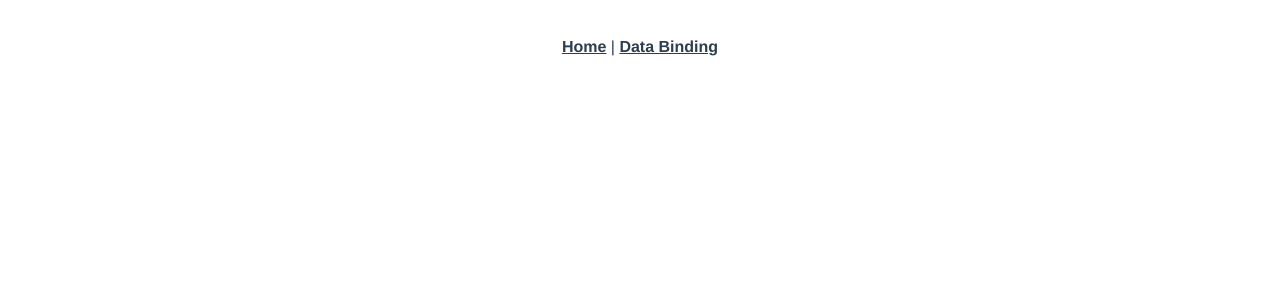
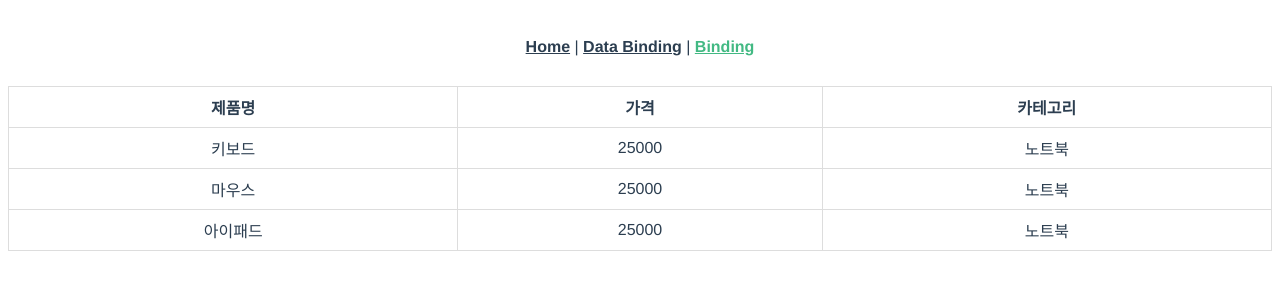
Before and after one commit to kyeongmin21/vue-project, a Vue app: page /vFor in a window 1280 px wide. Before the commit this address had no page. Shown: the top 300 px of the page. Built offline with nearby package versions, Linux system fonts and the light colour scheme.

Commit message:
리스트 랜더링 (v-for)

```diff
--- a/src/App.vue
+++ b/src/App.vue
@@ -1,7 +1,8 @@
 <template>
   <div id="nav">
     <router-link to="/">Home</router-link> |
-    <router-link to="/DataBinding">Data Binding</router-link>
+    <router-link to="/DataBinding">Data Binding</router-link> |
+    <router-link to="/vFor">Binding</router-link>
   </div>
   <router-view/>
 </template>
--- a/src/router/index.js
+++ b/src/router/index.js
@@ -19,6 +19,11 @@ const routes = [
     path: '/dataBinding',
     name: 'DataBinding',
     component: () => import(/* webpackChunkName: "dataBinding" webpackPrefetch: true */ '@/views/DataBinding.vue')
+  },
+  {
+    path: '/vFor',
+    name: 'Vfor',
+    component: () => import(/* webpackChunkName: "vFor" webpackPrefetch: true */ '@/views/Vfor.vue')
   }
 ]
 
--- a/src/views/DataBinding.vue
+++ b/src/views/DataBinding.vue
@@ -44,6 +44,7 @@
 
     <!-- 속성 -->
     <img :src="imgSrc" alt="img">
+
   </div>
 </template>
 
--- /dev/null
+++ b/src/views/Vfor.vue
@@ -0,0 +1,46 @@
+<template>
+  <div>
+    <!-- v-for -->
+    <table>
+      <thead>
+        <tr>
+          <th>제품명</th>
+          <th>가격</th>
+          <th>카테고리</th>
+        </tr>
+      </thead>
+      <tbody>
+        <tr v-for="(product, i) in productList" :key="i">
+          <td>{{ product.name}}</td>
+          <td>{{ product.price}}</td>
+          <td>{{ product.category}}</td>
+        </tr>
+      </tbody>
+    </table>
+
+  </div>
+</template>
+
+<script>
+export default {
+  name: 'vFor',
+  components: {},
+  data () {
+    return {
+      productList: [
+        { name: '키보드', price: 25000, category: '노트북' },
+        { name: '마우스', price: 25000, category: '노트북' },
+        { name: '아이패드', price: 25000, category: '노트북' }
+      ]
+    }
+  },
+  computed: {},
+  watch: {},
+  methods: {}
+}
+</script>
+
+<style>
+table { border-collapse: collapse; width: 100%; }
+td, th { border: 1px solid #ddd; text-align: center; padding: 8px; }
+</style>
```
